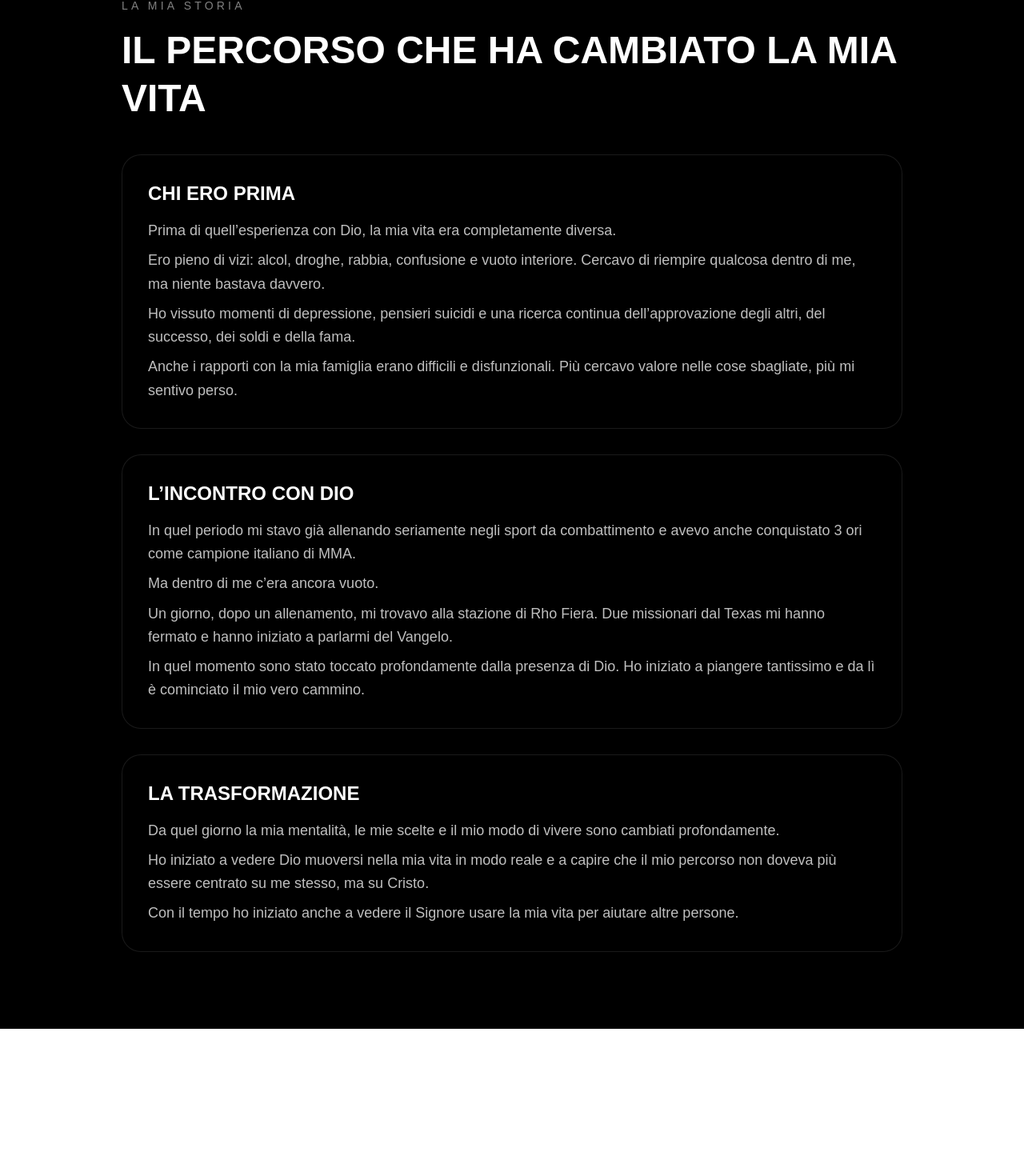
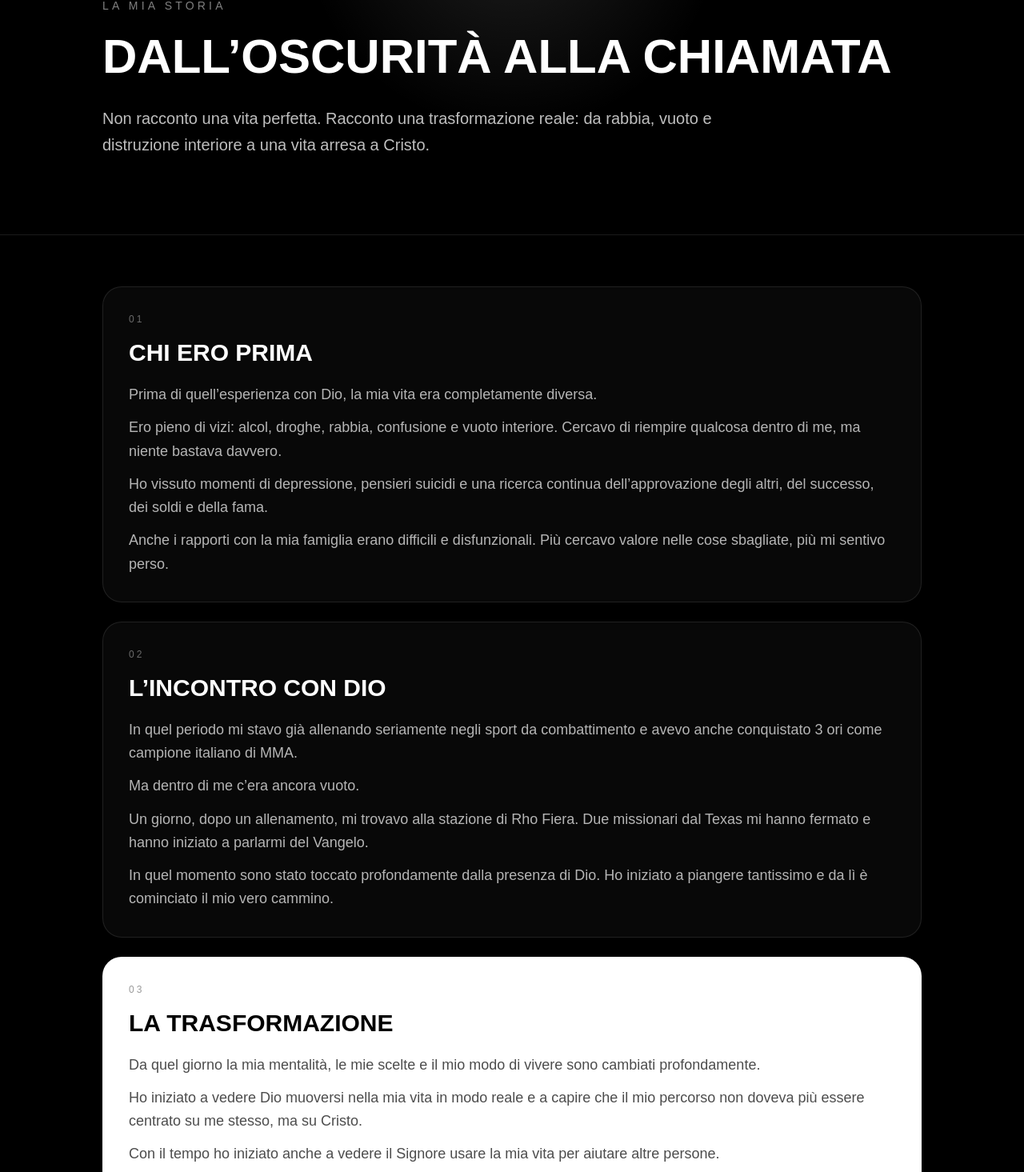
Before and after one commit to brajeel/sito-donazioni, a Next.js app: page /storia in a window 1280 px wide. Shown: the part 160-1625 px from the top of the page at 80% size. Before the commit the page ends 1446 px from the top, so only its background shows below. Built offline with nearby package versions, Linux system fonts and the light colour scheme.

Commit message:
Update page

```diff
--- a/app/storia/page.js
+++ b/app/storia/page.js
@@ -1,21 +1,37 @@
 export default function StoriaPage() {
   return (
-    <main className="min-h-screen bg-black text-white">
-      <section className="max-w-5xl mx-auto px-6 py-20 md:py-24">
-        <p className="text-sm uppercase tracking-[0.3em] text-white/50 mb-4">
-          LA MIA STORIA
-        </p>
+    <main className="min-h-screen bg-black text-white overflow-hidden">
+      <section className="relative px-6 py-24">
+        <div className="absolute inset-0 bg-[radial-gradient(circle_at_top,rgba(255,255,255,0.12),transparent_35%)]"></div>
 
-        <h1 className="text-4xl md:text-5xl font-bold uppercase leading-tight mb-10">
-          IL PERCORSO CHE HA CAMBIATO LA MIA VITA
-        </h1>
+        <div className="relative max-w-5xl mx-auto">
+          <p className="text-sm uppercase tracking-[0.3em] text-white/50 mb-4">
+            LA MIA STORIA
+          </p>
 
-        <div className="space-y-8">
-          <div className="rounded-3xl border border-white/10 p-8 bg-black">
-            <h2 className="text-2xl font-bold uppercase mb-4">
+          <h1 className="text-4xl md:text-6xl font-black uppercase leading-tight mb-6">
+            DALL’OSCURITÀ ALLA CHIAMATA
+          </h1>
+
+          <p className="text-white/75 text-lg md:text-xl leading-relaxed max-w-3xl">
+            Non racconto una vita perfetta. Racconto una trasformazione reale:
+            da rabbia, vuoto e distruzione interiore a una vita arresa a Cristo.
+          </p>
+        </div>
+      </section>
+
+      <section className="border-t border-white/10 px-6 py-16">
+        <div className="max-w-5xl mx-auto space-y-6">
+          <div className="rounded-3xl border border-white/10 p-8 bg-white/[0.03]">
+            <p className="text-white/40 uppercase tracking-[0.25em] text-xs mb-4">
+              01
+            </p>
+
+            <h2 className="text-2xl md:text-3xl font-black uppercase mb-5">
               CHI ERO PRIMA
             </h2>
-            <div className="space-y-2 text-white/75 leading-relaxed text-lg">
+
+            <div className="space-y-3 text-white/70 text-lg leading-relaxed">
               <p>
                 Prima di quell’esperienza con Dio, la mia vita era completamente diversa.
               </p>
@@ -34,11 +50,16 @@ export default function StoriaPage() {
             </div>
           </div>
 
-          <div className="rounded-3xl border border-white/10 p-8 bg-black">
-            <h2 className="text-2xl font-bold uppercase mb-4">
+          <div className="rounded-3xl border border-white/10 p-8 bg-white/[0.03]">
+            <p className="text-white/40 uppercase tracking-[0.25em] text-xs mb-4">
+              02
+            </p>
+
+            <h2 className="text-2xl md:text-3xl font-black uppercase mb-5">
               L’INCONTRO CON DIO
             </h2>
-            <div className="space-y-2 text-white/75 leading-relaxed text-lg">
+
+            <div className="space-y-3 text-white/70 text-lg leading-relaxed">
               <p>
                 In quel periodo mi stavo già allenando seriamente negli sport da combattimento
                 e avevo anche conquistato 3 ori come campione italiano di MMA.
@@ -57,11 +78,16 @@ export default function StoriaPage() {
             </div>
           </div>
 
-          <div className="rounded-3xl border border-white/10 p-8 bg-black">
-            <h2 className="text-2xl font-bold uppercase mb-4">
+          <div className="rounded-3xl border border-white/10 p-8 bg-white text-black">
+            <p className="text-black/40 uppercase tracking-[0.25em] text-xs mb-4">
+              03
+            </p>
+
+            <h2 className="text-2xl md:text-3xl font-black uppercase mb-5">
               LA TRASFORMAZIONE
             </h2>
-            <div className="space-y-2 text-white/75 leading-relaxed text-lg">
+
+            <div className="space-y-3 text-black/70 text-lg leading-relaxed">
               <p>
                 Da quel giorno la mia mentalità, le mie scelte e il mio modo di vivere
                 sono cambiati profondamente.
```
